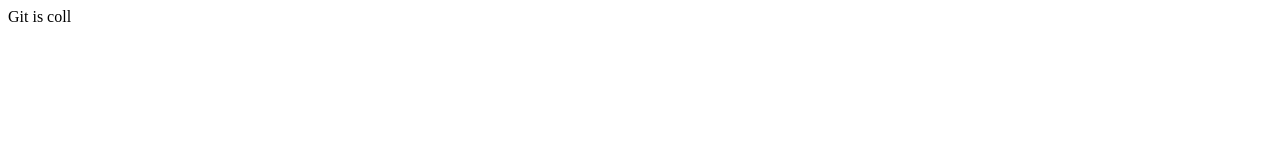
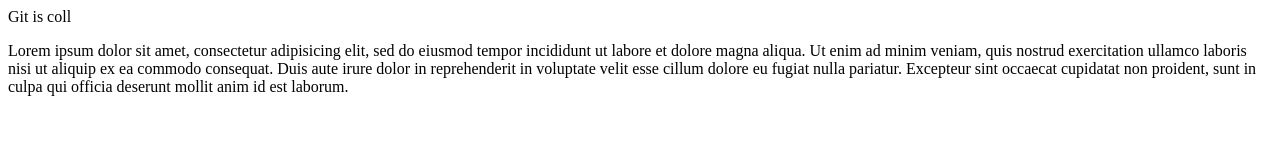
Before and after one commit to VictorNicitin/ez-second1, a plain HTML site: page index.html in a window 1280 px wide. Drawn offline with Linux system fonts and the light colour scheme.

Commit message:
add a text

```diff
--- a/index.html
+++ b/index.html
@@ -8,5 +8,10 @@
     </head>
     <body>
 	<div>Git is coll</div>
+	<div>
+		<p>
+	    Lorem ipsum dolor sit amet, consectetur adipisicing elit, sed do eiusmod tempor incididunt ut labore et dolore magna aliqua. Ut enim ad minim veniam, quis nostrud exercitation ullamco laboris nisi ut aliquip ex ea commodo consequat. Duis aute irure dolor in reprehenderit in voluptate velit esse cillum dolore eu fugiat nulla pariatur. Excepteur sint occaecat cupidatat non proident, sunt in culpa qui officia deserunt mollit anim id est laborum.
+		</p>
+	</div>
     </body>
 </html>
```
